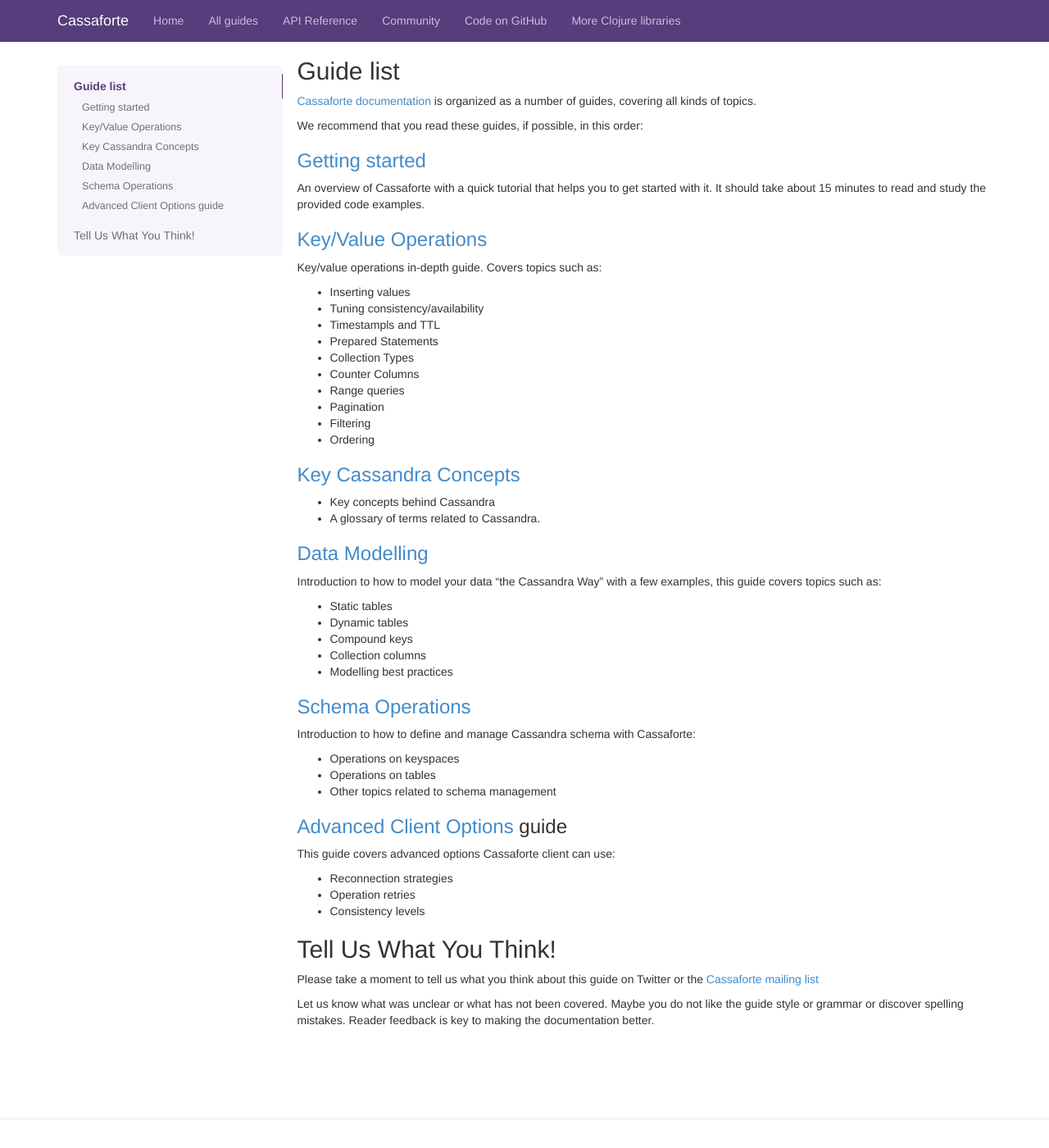
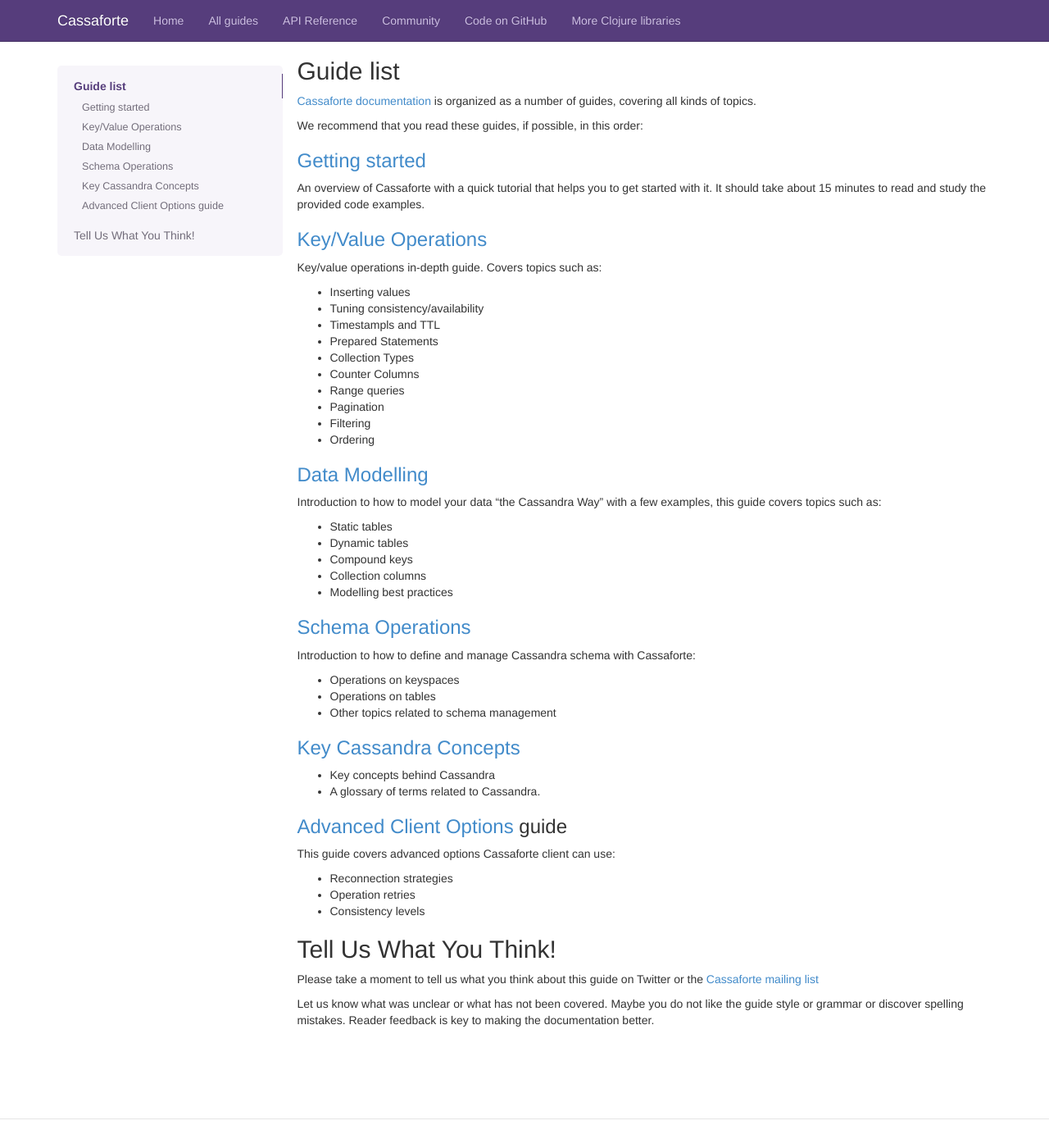
Before and after one commit to clojurewerkz/cassaforte.docs, a Jekyll site: the page built from articles/guides.md, in a window 1280 px wide and 1400 px high. Shown: the whole window at 82% size. Built offline with Jekyll 4.4.1, drawn with Linux system fonts in a browser that asks for light colours; some web fonts are replaced; Markdown is read by kramdown in place of the engine named in the settings; part of the change alters nothing that is shown.

Commit message:
Rearrange

```diff
--- a/articles/guides.md
+++ b/articles/guides.md
@@ -32,12 +32,6 @@ Key/value operations in-depth guide. Covers topics such as:
   * Filtering
   * Ordering
 
-### [Key Cassandra Concepts](/articles/cassandra_concepts.html)
-
- * Key concepts behind Cassandra
- * A glossary of terms related to Cassandra.
-
-
 ###  [Data Modelling](/articles/data_modelling.html)
 
 Introduction to how to model your data "the Cassandra Way" with a few examples, this guide
@@ -57,6 +51,11 @@ Introduction to how to define and manage Cassandra schema with Cassaforte:
   * Operations on tables
   * Other topics related to schema management
 
+### [Key Cassandra Concepts](/articles/cassandra_concepts.html)
+
+ * Key concepts behind Cassandra
+ * A glossary of terms related to Cassandra.
+
 ### [Advanced Client Options](/articles/advanced_client_options.html) guide
 
 This guide covers advanced options Cassaforte client can use:
```
